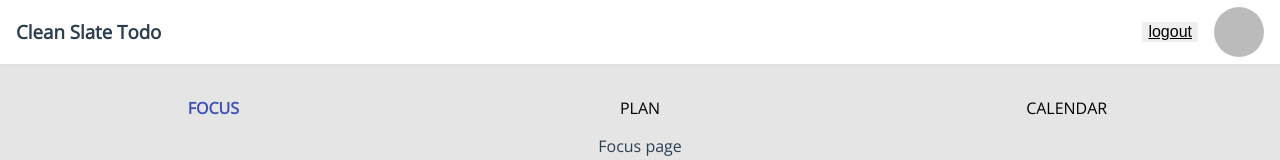
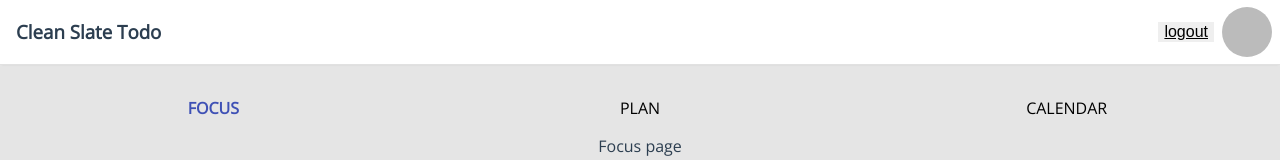
Before and after one commit to h-dong/clean-slate, a Vue app: page /focus in a window 1280 px wide. Shown: the top 160 px of the page. Built offline with nearby package versions, Linux system fonts and the light colour scheme; no server answers; sample sign-in values are in the browser's storage; some icons are missing.

Commit message:
Fixed padding for smaller screen devices

```diff
--- a/src/components/Header.vue
+++ b/src/components/Header.vue
@@ -70,13 +70,13 @@ header {
     display: flex;
     justify-content: center;
     align-items: center;
-    padding: 0 1rem;
+    padding: 0 0.5rem;
 
     button {
       border: none;
       font-size: 1rem;
       text-decoration: underline;
-      margin: 0 1rem;
+      margin: 0 0.5rem;
     }
 
     .profile {
```
